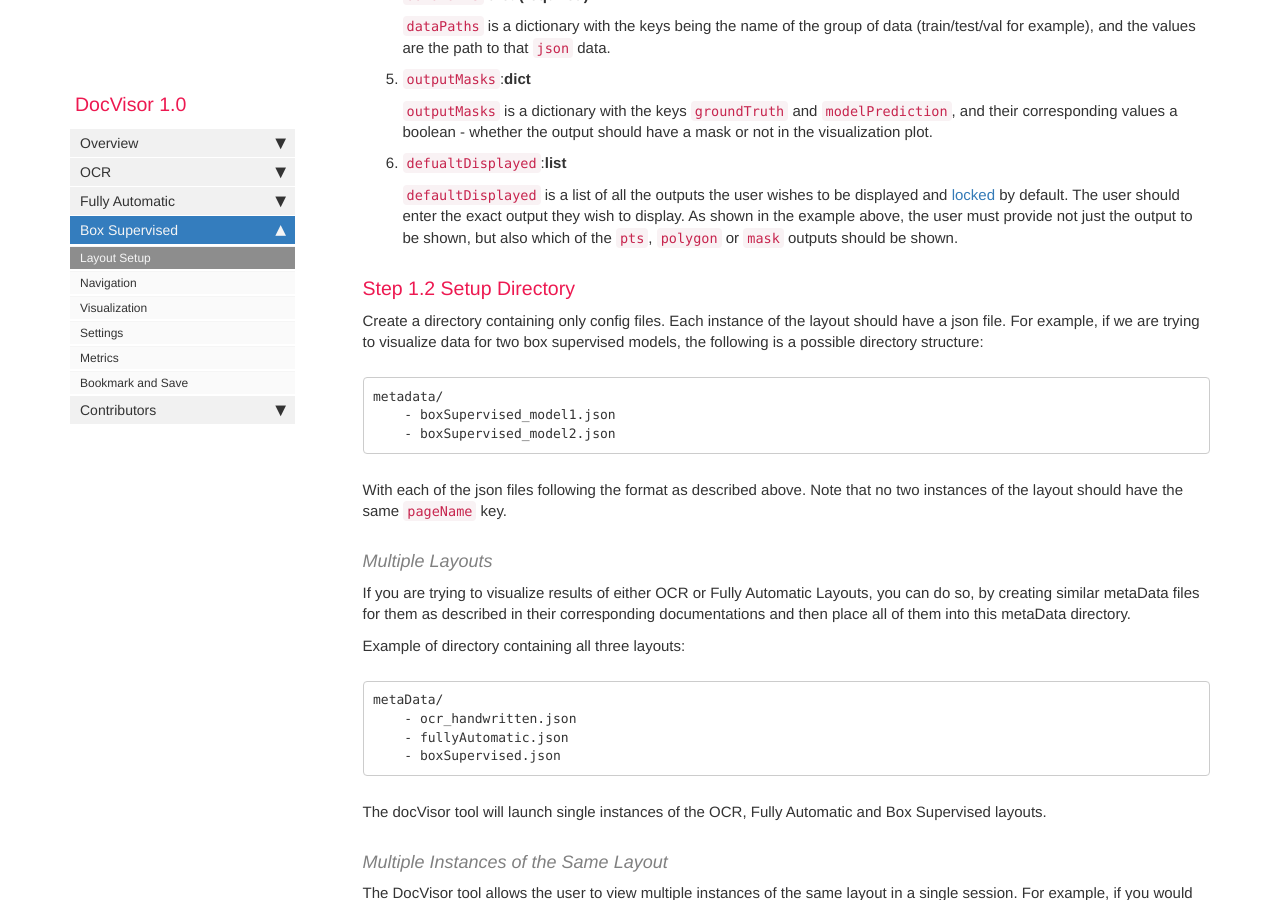
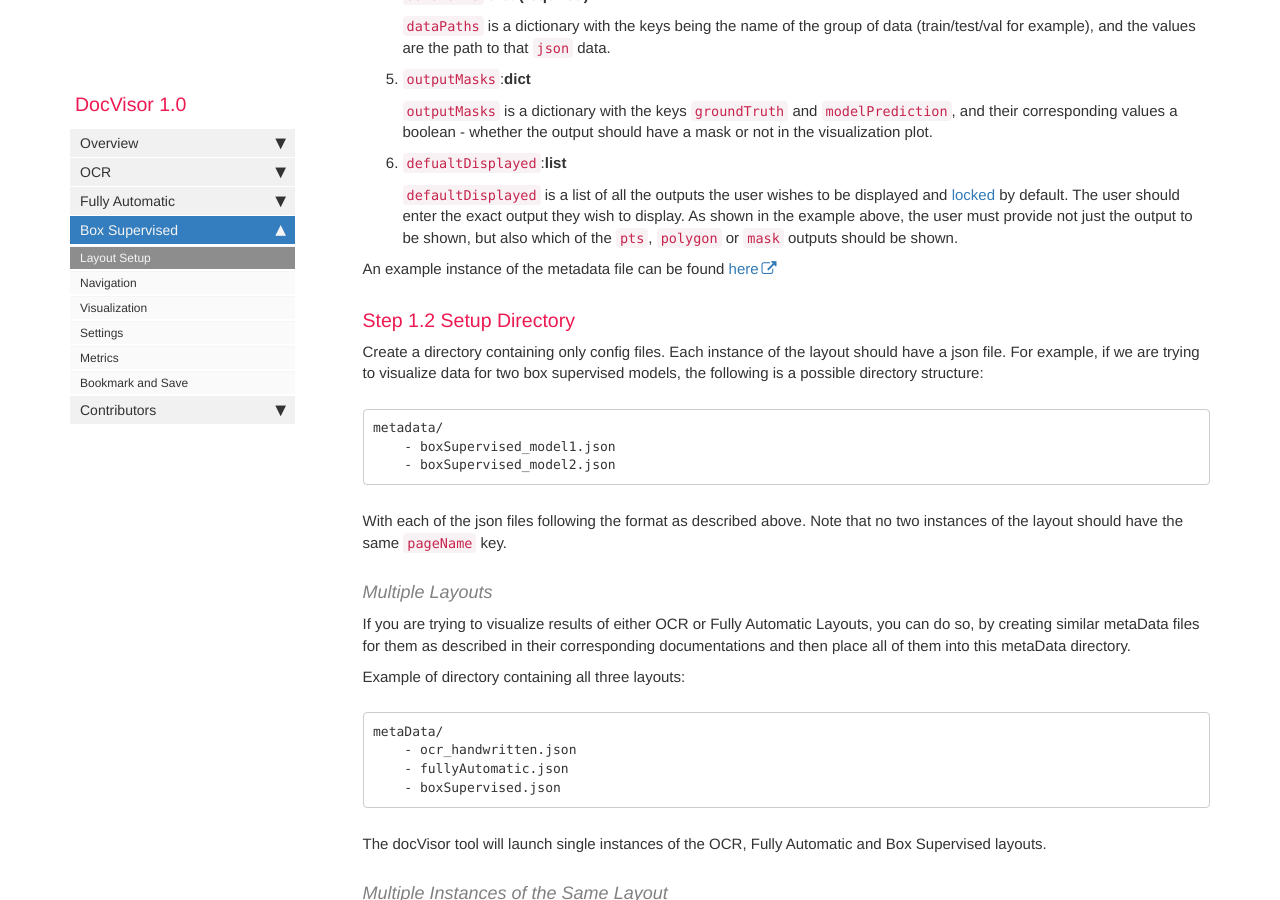
Before and after one commit to ihdia/docvisor, a Jekyll site: the page built from pages/boxSupervised/box_setup.md, in a window 1280 px wide and 900 px high, scrolled down 1337 px. Built offline with Jekyll 4.4.1, drawn with Linux system fonts in a browser that asks for light colours; comment, search, counter and statistics services are not loaded; some of the changed text lies outside the part shown.

Commit message:
added links to data files

```diff
--- a/pages/boxSupervised/box_setup.md
+++ b/pages/boxSupervised/box_setup.md
@@ -58,6 +58,8 @@
 6. `defualtDisplayed`:**list**
 
     `defaultDisplayed` is a list of all the outputs the user wishes to be displayed and [locked](box_settings.html#display-options) by default. The user should enter the exact output they wish to display. As shown in the example above, the user must provide not just the output to be shown, but also which of the `pts`, `polygon` or  `mask` outputs should be shown.
+
+An example instance of the metadata file can be found [here](https://github.com/ihdia/docvisor/blob/main/example/metaData/boundarynet_metadata.json)
 
 ### Step 1.2 Setup Directory
 
@@ -154,6 +156,7 @@
 
     `collection` is additional information such as the collection the current data belongs to in the dataset.
 
+Example instances of the json data file can be found [here](https://github.com/ihdia/docvisor/tree/main/example/jsonData/BoxSupervised/boundarynet)
 
 ### Step 1.4 Updating the Config File
 
```
Also changed, not shown: pages/fullyAutomatic/fa_setup.md (+3 -0 lines).
